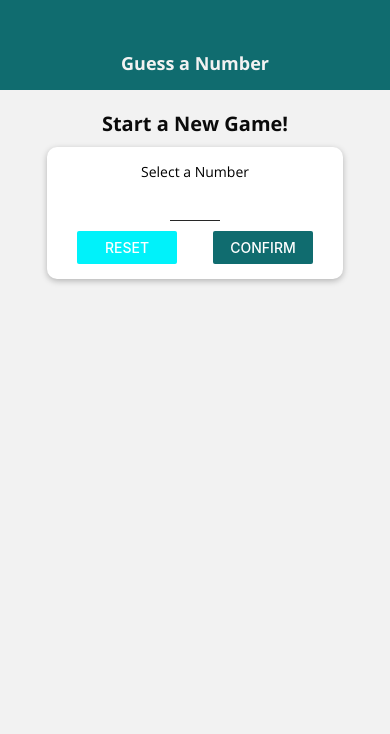
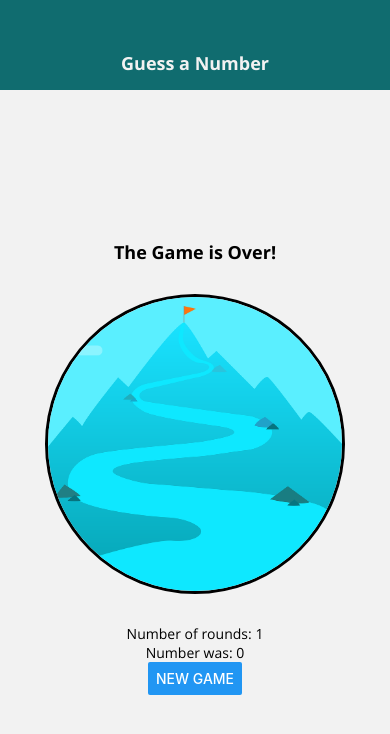
Before and after one commit to topliceanurazvan/guess_the_number, a React Native app: screen / in a window 390 px wide. Shown: the top 734 px of the page. Built offline with nearby package versions, Linux system fonts and the light colour scheme.

Commit message:
Styling image

```diff
--- a/App.js
+++ b/App.js
@@ -18,8 +18,8 @@ const fetchFonts = () => {
 };
 
 export default function App() {
-  const [userNumber, setUserNumber] = useState();
-  const [guessRounds, setGuessRounds] = useState(0);
+  const [userNumber, setUserNumber] = useState(0);
+  const [guessRounds, setGuessRounds] = useState(1);
   const [dataLoaded, setDataLoaded] = useState(false);
 
   if (!dataLoaded) {
--- a/screens/GameOverScreen.js
+++ b/screens/GameOverScreen.js
@@ -10,7 +10,10 @@ const GameOverScreen = (props) => {
   return (
     <View style={styles.screen}>
       <TitleText>The Game is Over!</TitleText>
-      <Image source={require("../assets/success.png")} />
+      <View style={styles.imageContainer}>
+        <Image style={styles.image} source={require("../assets/success.png")} />
+      </View>
+
       <BodyText>Number of rounds: {roundsNumber}</BodyText>
       <BodyText>Number was: {userNumber}</BodyText>
       <Button title="NEW GAME" onPress={onRestart} />
@@ -24,6 +27,21 @@ const styles = StyleSheet.create({
     justifyContent: "center",
     alignItems: "center",
   },
+
+  image: {
+    width: "100%",
+    height: "100%",
+  },
+
+  imageContainer: {
+    width: 300,
+    height: 300,
+    borderRadius: 150,
+    borderWidth: 3,
+    borderColor: "black",
+    overflow: "hidden",
+    marginVertical: 30,
+  },
 });
 
 export default GameOverScreen;
```
